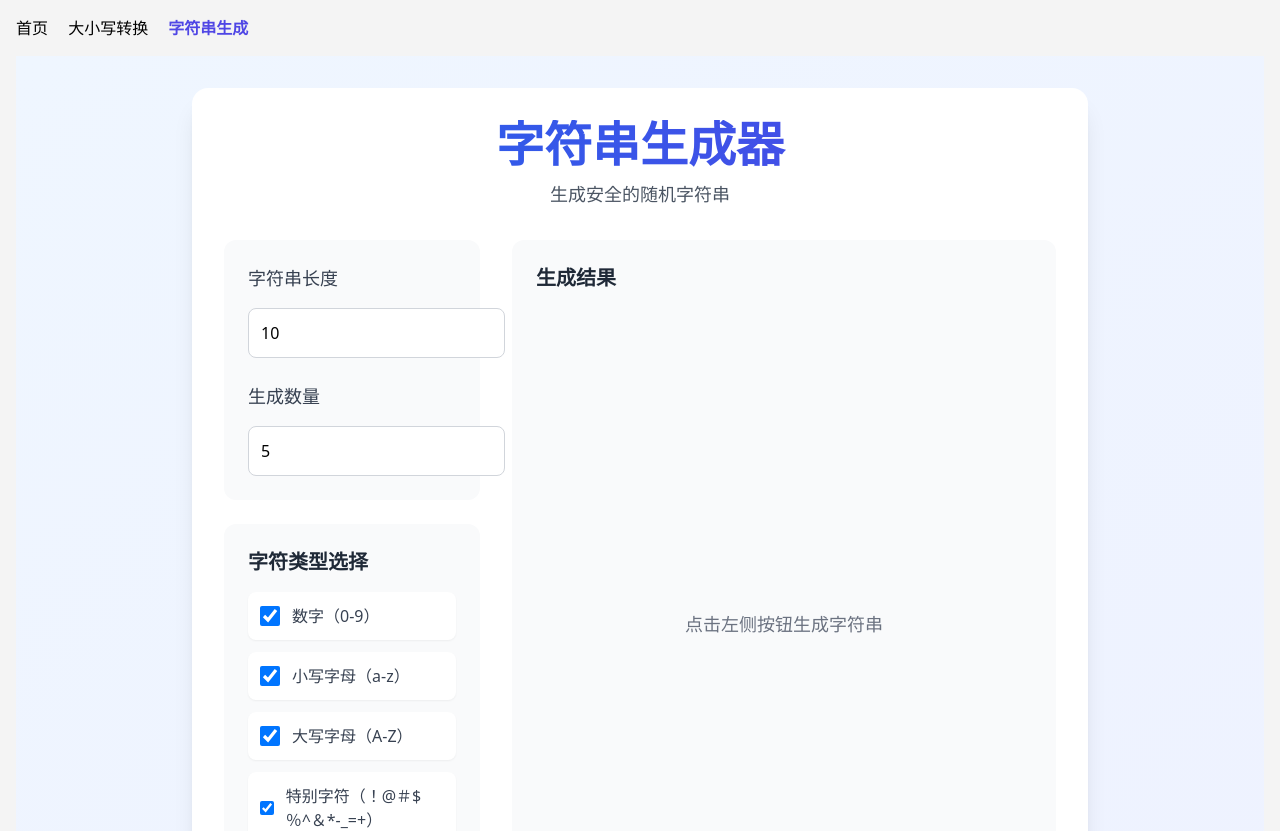
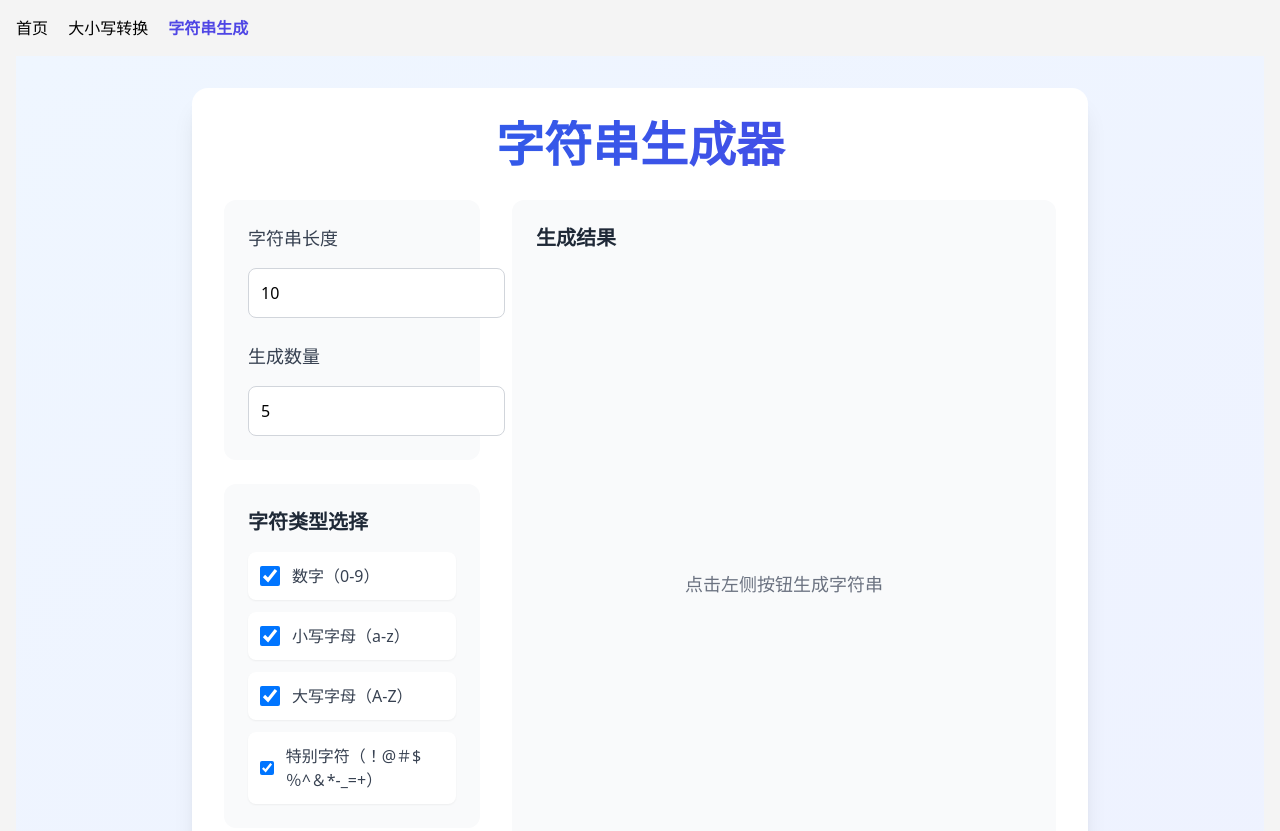
Before and after one commit to bitdan/Hump-Conversion, a Vue app: page /string-generator in a window 1280 px wide. Shown: the top 831 px of the page. Built offline with nearby package versions, Linux system fonts and the light colour scheme.

Commit message:
docs: 更新项目配置并优化字符串生成器界面

```diff
--- a/src/components/StringGenerator.vue
+++ b/src/components/StringGenerator.vue
@@ -5,7 +5,6 @@
         <h1 class="text-5xl font-bold bg-clip-text text-transparent bg-gradient-to-r from-blue-600 to-indigo-600">
           字符串生成器
         </h1>
-        <p class="mt-3 text-gray-600 text-lg">生成安全的随机字符串</p>
       </div>
 
       <div class="grid grid-cols-1 lg:grid-cols-3 gap-8">
```
Also changed, not shown: 1 other file (tests, documents, lock files or other folders).
